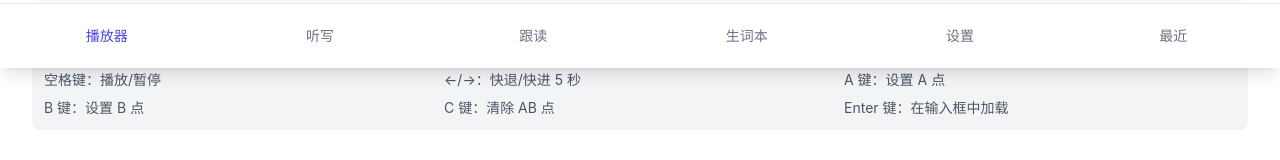
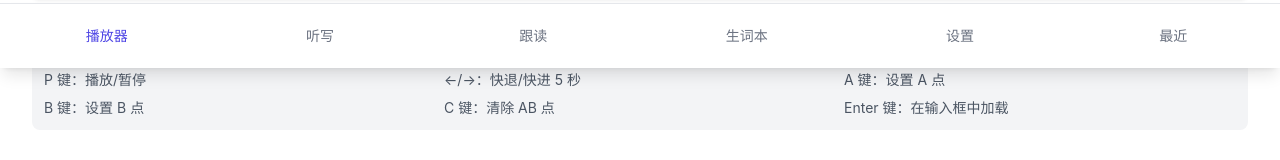
Before and after one commit to lashayzhou-coder/shadow-english, a React (Vite) app: page / in a window 1280 px wide. Shown: the part 732-892 px from the top of the page. Built offline with nearby package versions, Linux system fonts and the light colour scheme.

Commit message:
fix: 1.空格键改为P键控制播放/暂停; 2.字幕组件始终保持显示，解决切换页面字幕丢失问题

```diff
--- a/src/App.jsx
+++ b/src/App.jsx
@@ -72,8 +72,7 @@ function App() {
           />
         </div>
 
-        {/* 字幕组件 - 根据 activeTab 显示 */}
-        {activeTab === 'player' && (
+        {/* 字幕组件 - 始终保持显示，切换页面时保持状态 */}
         <div className="mb-8">
           <h2 className="text-xl font-semibold mb-4">📄 字幕</h2>
           <Transcript
@@ -84,14 +83,13 @@ function App() {
             sourceType={sourceType}
           />
         </div>
-        )}
 
         {/* 快捷键提示 - 根据 activeTab 显示 */}
         {activeTab === 'player' && (
           <div className="keyboard-hints bg-gray-100 dark:bg-gray-700 rounded-lg p-3 text-sm text-gray-600 dark:text-gray-400 mb-8">
             <p><strong>快捷键：</strong></p>
             <ul className="grid grid-cols-2 sm:grid-cols-3 gap-2 mt-2">
-              <li>空格键：播放/暂停</li>
+              <li>P 键：播放/暂停</li>
               <li>←/→：快退/快进 5 秒</li>
               <li>A 键：设置 A 点</li>
               <li>B 键：设置 B 点</li>
--- a/src/components/AudioPlayer/index.jsx
+++ b/src/components/AudioPlayer/index.jsx
@@ -631,8 +631,13 @@ const AudioPlayer = ({
         return
       }
 
-      // 空格键 - 播放/暂停
+      // 空格键 - 取消默认滚动
       if (e.code === 'Space') {
+        // 不再作为播放/暂停键
+      }
+
+      // P 键 - 播放/暂停
+      if (e.code === 'KeyP') {
         e.preventDefault()
         togglePlayPause()
       }
```
Lines whose indentation alone changed are shown as unchanged.
